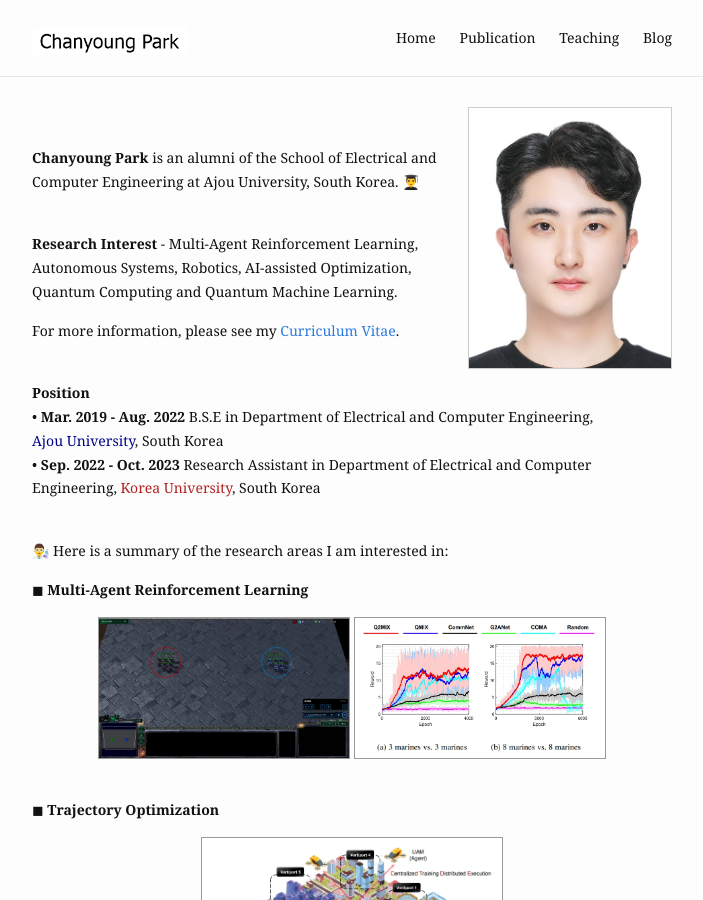
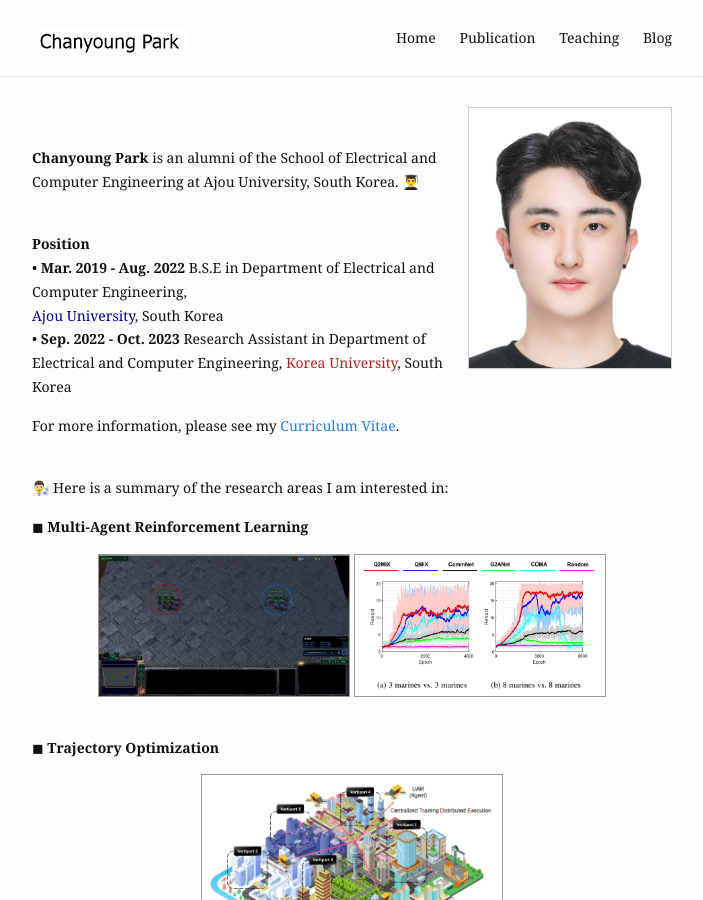
Before and after one commit to cosdeneb/cosdeneb.github.io, a Jekyll site: the page built from index.md, in a window 1280 px wide and 900 px high. Shown: the whole window, without its empty margins (288-991 px from the left). Built offline with Jekyll 4.4.1, drawn with Linux system fonts in a browser that asks for light colours.

Commit message:
Update index.md

```diff
--- a/index.md
+++ b/index.md
@@ -12,15 +12,6 @@ profile_picture:
 
 <p>
   <br/>
-  <b>Research Interest</b> - Multi-Agent Reinforcement Learning, Autonomous Systems, Robotics, AI-assisted Optimization, Quantum Computing and Quantum Machine Learning.
-</p>
-
-<p>
-  For more information, please see my <a href="https://drive.google.com/file/d/1cDvkoG54rEfbhQQ5oOQe9zONiINBogdN/view?usp=sharing">Curriculum Vitae</a>.
-</p>
-
-<p>
-  <br/>
   <b>Position</b>
   <br/>
   • <b>Mar. 2019 - Aug. 2022</b> B.S.E in Department of Electrical and Computer Engineering,<br/>
@@ -28,6 +19,11 @@ profile_picture:
   <br/>
   • <b>Sep. 2022 - Oct. 2023</b> Research Assistant in Department of Electrical and Computer Engineering,   <font color='#b22222'>Korea University</font>, South Korea
 </p>
+
+<p>
+  For more information, please see my <a href="https://drive.google.com/file/d/1cDvkoG54rEfbhQQ5oOQe9zONiINBogdN/view?usp=sharing">Curriculum Vitae</a>.
+</p>
+
 
 <br/>
 👨‍🔬 Here is a summary of the research areas I am interested in:
```
